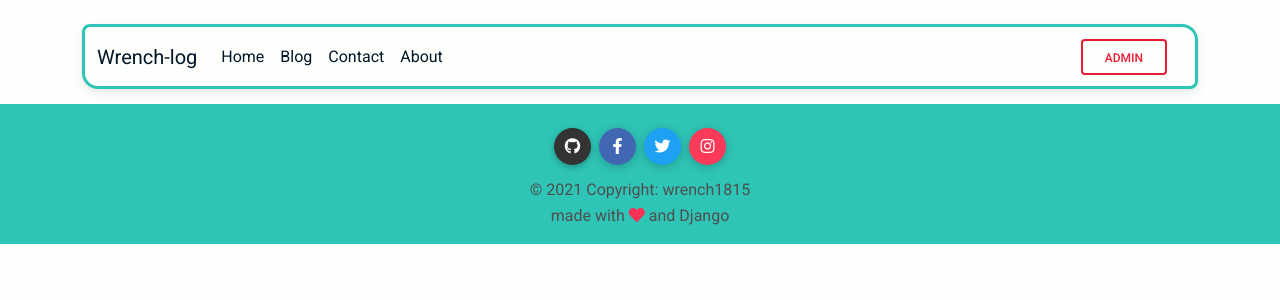
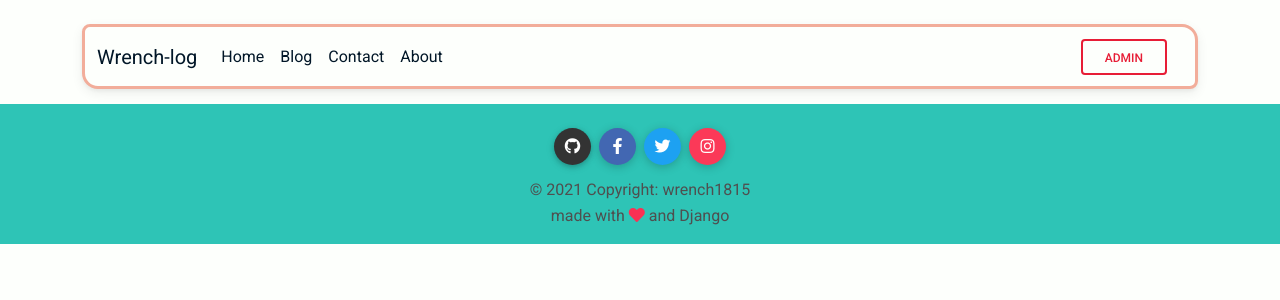
Before and after one commit to wrench1815/blog, a Django app: page / in a window 1280 px wide. Shown: the top 300 px of the page. Run offline with Django 3.2, Linux system fonts and the light colour scheme; some libraries are stand-ins or nearby versions.

Commit message:
update nav border color in stylesheet

```diff
--- a/mainpages/static/css/stylesheet.css
+++ b/mainpages/static/css/stylesheet.css
@@ -179,5 +179,5 @@
 /* Custom Navbar */
 .custom-nav {
   border-radius: 0.5rem 1rem;
-  border: 0.2rem solid var(--tiffany-blue);
+  border: 0.2rem solid var(--pastel-pink);
 }
```
